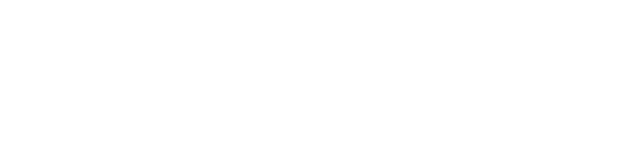
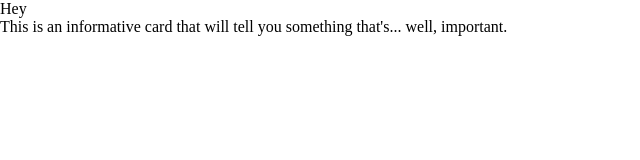
Before and after one commit to RVCC-IDMX/clip-path-ojohnson1, a website built with Parcel: page src/index.html in a window 1280 px wide. Shown: the whole page, without its empty margins (0-640 px from the left). Built offline with nearby package versions, Linux system fonts and the light colour scheme.

Commit message:
added html

```diff
--- a/src/index.html
+++ b/src/index.html
@@ -1,17 +1,23 @@
 <!DOCTYPE html>
 <html lang="en">
+  <head>
+    <meta charset="UTF-8" />
+    <meta http-equiv="X-UA-Compatible" content="IE=edge" />
+    <meta name="viewport" content="width=device-width, initial-scale=1.0" />
+    <title>Get Started Responsive</title>
+    <link rel="stylesheet" href="scss/main.scss" />
+    <link rel="shortcut icon" href="favicon.svg" type="image/png" />
+  </head>
 
-<head>
-  <meta charset="UTF-8">
-  <meta http-equiv="X-UA-Compatible" content="IE=edge">
-  <meta name="viewport" content="width=device-width, initial-scale=1.0">
-  <title>Get Started Responsive</title>
-  <link rel="stylesheet" href="scss/main.scss">
-  <link rel="shortcut icon" href="favicon.svg" type="image/png">
-</head>
-
-<body>
-
-</body>
-
+  <body>
+    <div class="container">
+      <div class="inner">
+        <h1>Hey</h1>
+        <p>
+          This is an informative card that will tell you something that's...
+          well, important.
+        </p>
+      </div>
+    </div>
+  </body>
 </html>
```
